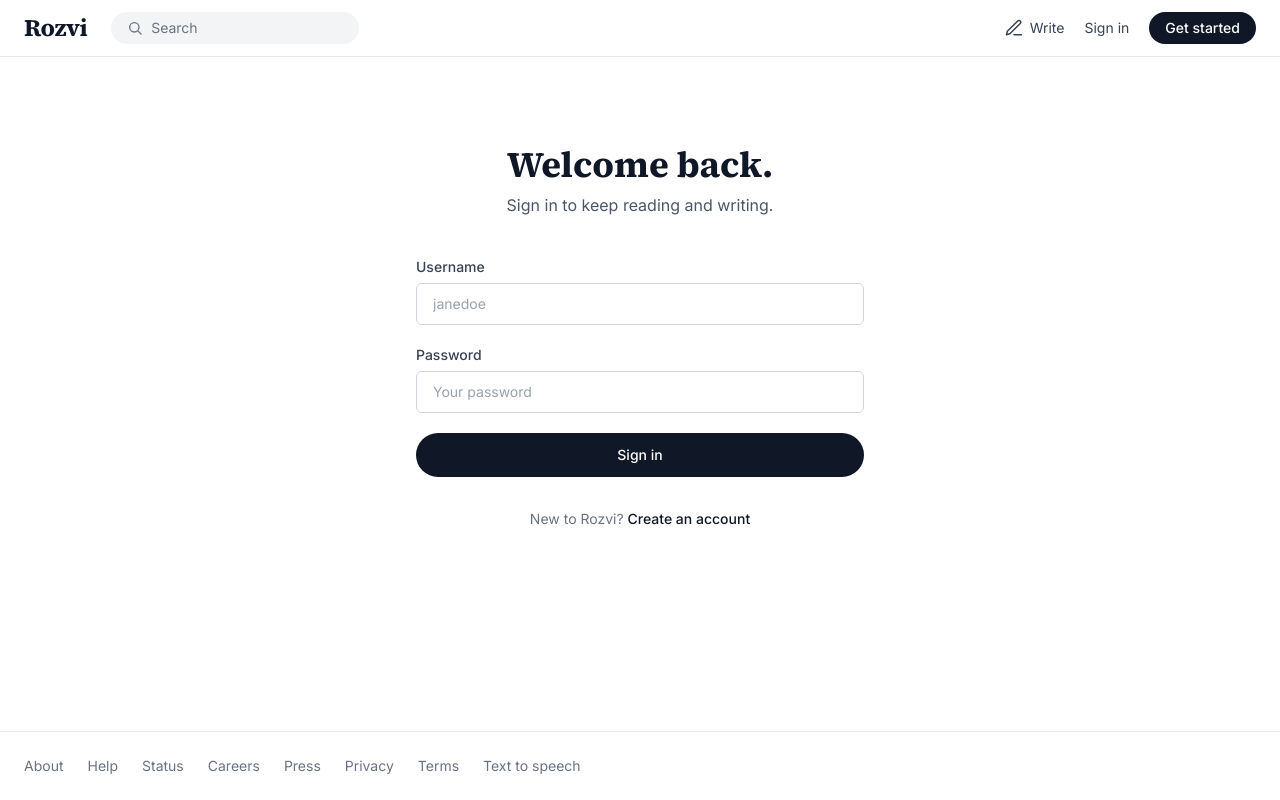
After one commit to iannyFARUE/rozvi, a Django app: page /login/ in a window 1280 px wide. The commit adds this page. Run offline with Django 5.2, Linux system fonts and the light colour scheme; style sheets or scripts are compiled from the project's sources.

Commit message:
added user login

```diff
--- a/blog/signals.py
+++ b/blog/signals.py
@@ -10,9 +10,10 @@ User = get_user_model()
 @receiver(post_save, sender=User)
 def create_profile(sender, instance, created, **kwargs):
     if created:
-        Profile.objects.create(user=instance)
+        Profile.objects.get_or_create(user=instance)
 
 
 @receiver(post_save, sender=User)
 def save_profile(sender, instance, **kwargs):
-    instance.profile.save()
+    profile, _ = Profile.objects.get_or_create(user=instance)
+    profile.save()
--- a/blog/templates/blog/base.html
+++ b/blog/templates/blog/base.html
@@ -34,10 +34,24 @@
             </svg>
             Write
           </a>
-          <a href="#" class="hidden text-sm text-gray-700 hover:text-gray-900 sm:block">Sign in</a>
+          {% if user.is_authenticated %}
+          <form method="post" action="{% url 'users-logout' %}" class="hidden sm:block">
+            {% csrf_token %}
+            <button type="submit" class="text-sm text-gray-700 hover:text-gray-900">Log out</button>
+          </form>
+          <a
+            href="{% url 'blog-home' %}"
+            class="flex h-8 w-8 items-center justify-center rounded-full {{ user.profile.avatar_color }} text-xs font-semibold text-white"
+            title="{{ user.profile.display_name }}"
+          >
+            {{ user.profile.initials }}
+          </a>
+          {% else %}
+          <a href="{% url 'users-login' %}" class="hidden text-sm text-gray-700 hover:text-gray-900 sm:block">Sign in</a>
           <a href="{% url 'users-register' %}" class="rounded-full bg-gray-900 px-4 py-1.5 text-sm font-medium text-white transition hover:bg-gray-700">
             Get started
           </a>
+          {% endif %}
           <button type="button" onclick="document.getElementById('mobile-menu').classList.toggle('hidden')" class="-mr-1 text-gray-700 md:hidden" aria-label="Toggle menu">
             <svg xmlns="http://www.w3.org/2000/svg" viewBox="0 0 24 24" fill="none" stroke="currentColor" stroke-width="1.8" class="h-6 w-6">
               <path d="M4 6h16M4 12h16M4 18h16" stroke-linecap="round" stroke-linejoin="round" />
@@ -62,7 +76,14 @@
             </svg>
             Write
           </a>
-          <a href="#" class="hover:text-gray-900">Sign in</a>
+          {% if user.is_authenticated %}
+          <form method="post" action="{% url 'users-logout' %}">
+            {% csrf_token %}
+            <button type="submit" class="text-left hover:text-gray-900">Log out</button>
+          </form>
+          {% else %}
+          <a href="{% url 'users-login' %}" class="hover:text-gray-900">Sign in</a>
+          {% endif %}
         </div>
       </div>
     </header>
--- /dev/null
+++ b/users/templates/users/login.html
@@ -0,0 +1,72 @@
+{% extends 'blog/base.html' %}
+
+{% block title %}Sign in — Rozvi{% endblock %}
+
+{% block content %}
+  <div class="flex min-h-[70vh] items-center justify-center px-4 py-12 sm:px-6">
+    <div class="w-full max-w-md">
+      <div class="text-center">
+        <h1 class="font-serif text-4xl font-bold text-gray-900">Welcome back.</h1>
+        <p class="mt-2 text-gray-600">Sign in to keep reading and writing.</p>
+      </div>
+
+      <form method="post" action="" class="mt-10 space-y-5" novalidate>
+        {% csrf_token %}
+        <input type="hidden" name="next" value="{{ next }}" />
+
+        {% if form.non_field_errors %}
+        <div class="rounded-md border border-red-200 bg-red-50 px-4 py-3 text-sm text-red-700">
+          {% for error in form.non_field_errors %}
+          <p>{{ error }}</p>
+          {% endfor %}
+        </div>
+        {% endif %}
+
+        <div>
+          <label for="id_username" class="mb-1.5 block text-sm font-medium text-gray-700">Username</label>
+          <input
+            type="text"
+            name="username"
+            id="id_username"
+            value="{{ form.username.value|default:'' }}"
+            required
+            autocomplete="username"
+            placeholder="janedoe"
+            class="w-full rounded-md border border-gray-300 px-4 py-2.5 text-sm text-gray-900 placeholder-gray-400 outline-none focus:border-gray-900 focus:ring-1 focus:ring-gray-900"
+          />
+          {% if form.username.errors %}
+          <p class="mt-1.5 text-sm text-red-600">{{ form.username.errors.0 }}</p>
+          {% endif %}
+        </div>
+
+        <div>
+          <label for="id_password" class="mb-1.5 block text-sm font-medium text-gray-700">Password</label>
+          <input
+            type="password"
+            name="password"
+            id="id_password"
+            required
+            autocomplete="current-password"
+            placeholder="Your password"
+            class="w-full rounded-md border border-gray-300 px-4 py-2.5 text-sm text-gray-900 placeholder-gray-400 outline-none focus:border-gray-900 focus:ring-1 focus:ring-gray-900"
+          />
+          {% if form.password.errors %}
+          <p class="mt-1.5 text-sm text-red-600">{{ form.password.errors.0 }}</p>
+          {% endif %}
+        </div>
+
+        <button
+          type="submit"
+          class="w-full rounded-full bg-gray-900 px-4 py-3 text-sm font-medium text-white transition hover:bg-gray-700"
+        >
+          Sign in
+        </button>
+      </form>
+
+      <p class="mt-8 text-center text-sm text-gray-500">
+        New to Rozvi?
+        <a href="{% url 'users-register' %}" class="font-medium text-gray-900 hover:underline">Create an account</a>
+      </p>
+    </div>
+  </div>
+{% endblock %}
--- a/users/templates/users/register.html
+++ b/users/templates/users/register.html
@@ -97,7 +97,7 @@
 
       <p class="mt-8 text-center text-sm text-gray-500">
         Already have an account?
-        <a href="#" class="font-medium text-gray-900 hover:underline">Sign in</a>
+        <a href="{% url 'users-login' %}" class="font-medium text-gray-900 hover:underline">Sign in</a>
       </p>
     </div>
   </div>
--- a/users/urls.py
+++ b/users/urls.py
@@ -1,7 +1,14 @@
+from django.contrib.auth.views import LoginView, LogoutView
 from django.urls import path
 
 from . import views
 
 urlpatterns = [
     path('register/', views.register, name='users-register'),
+    path(
+        'login/',
+        LoginView.as_view(template_name='users/login.html', redirect_authenticated_user=True),
+        name='users-login',
+    ),
+    path('logout/', LogoutView.as_view(), name='users-logout'),
 ]
```
Also changed, not shown: config/settings.py (+8 -0 lines).
